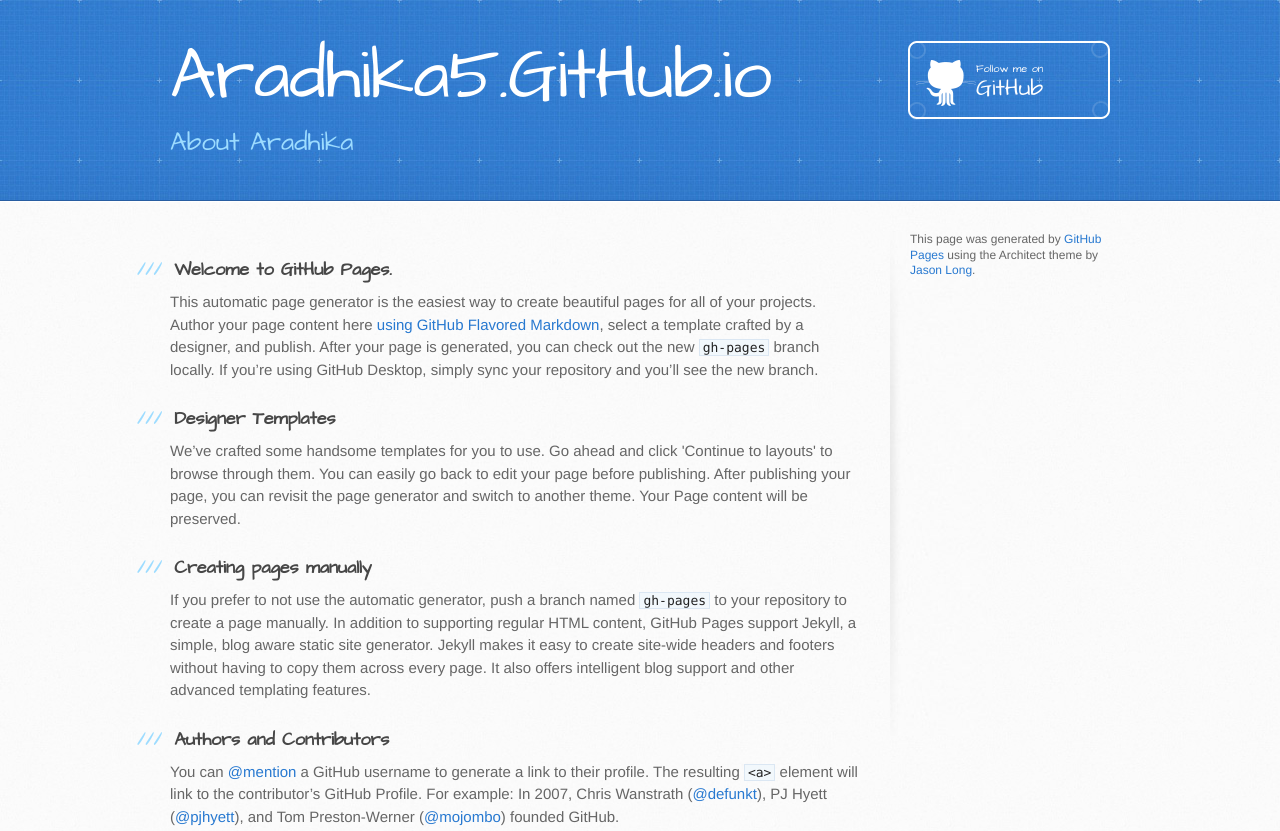
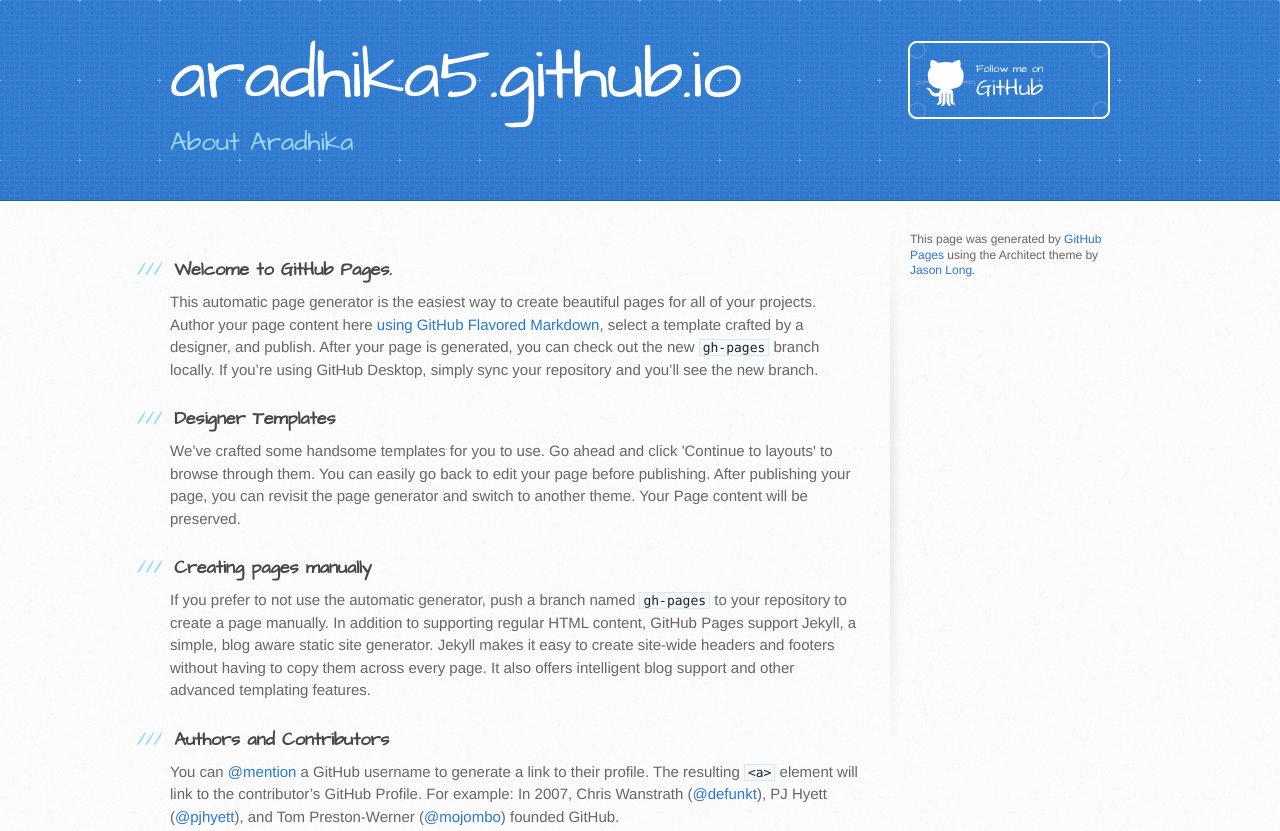
Before and after one commit to aradhika5/aradhika5.github.io, a plain HTML site: page index.html in a window 1280 px wide. Shown: the top 831 px of the page. Drawn offline with Linux system fonts and the light colour scheme.

Commit message:
Update index.html

```diff
--- a/index.html
+++ b/index.html
@@ -19,7 +19,7 @@
   <body>
     <header>
       <div class="inner">
-        <h1>Aradhika5.GitHub.io</h1>
+        <h1>aradhika5.github.io</h1>
         <h2>About Aradhika </h2>
         <a href="https://github.com/aradhika5" class="button"><small>Follow me on</small> GitHub</a>
       </div>
```
